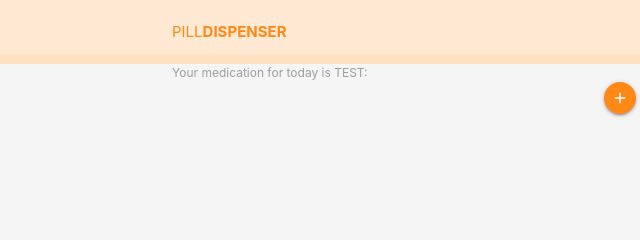
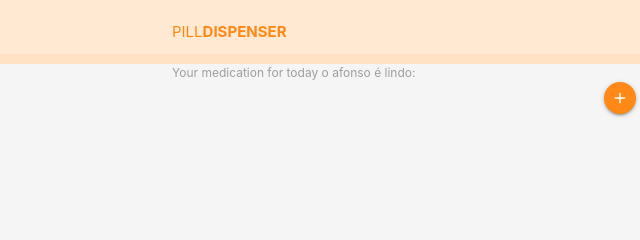
Before and after one commit to BeatrizCardoso29/PWA_PillDispenser, a plain HTML site: page public/index.html in a window 1280 px wide. Shown: the top 240 px of the page, 20-660 px from the left. Drawn offline with Linux system fonts and the light colour scheme; no server answers.

Commit message:
name teste 5

```diff
--- a/public/index.html
+++ b/public/index.html
@@ -42,7 +42,7 @@
 
   <!-- medication for today -->
   <div class="medication container grey-text text-darken-1">
-  <label for="todaymedication"> Your medication for today is TEST:</label>
+  <label for="todaymedication"> Your medication for today o afonso é lindo:</label>
   </div>
 
   <div class="center">
```
